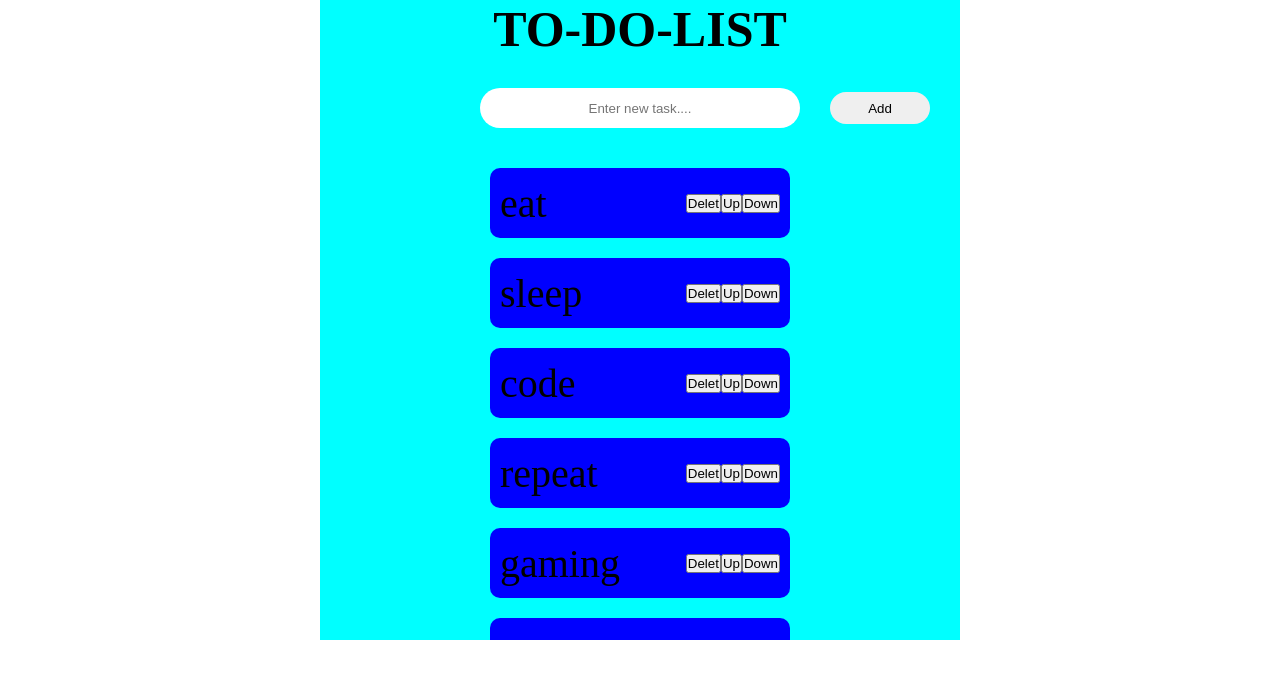
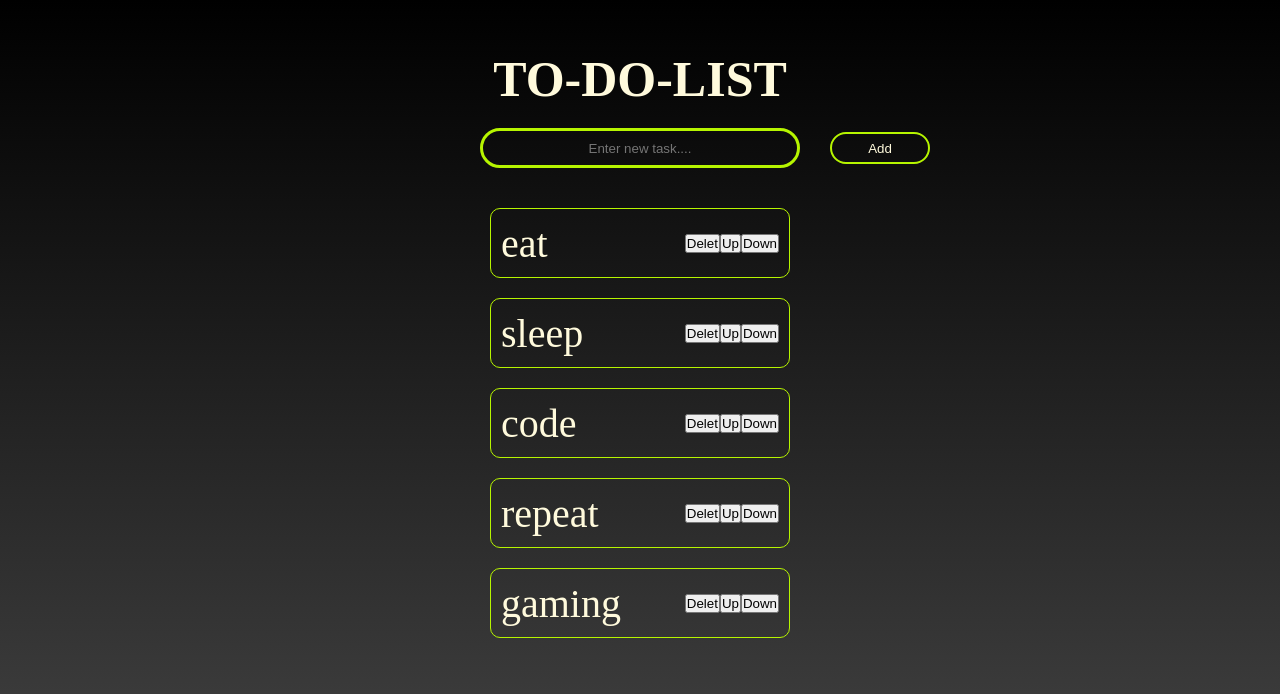
Before and after one commit to mdyasinreza1510/TO-DO-LIST, a React (Vite) app: page / in a window 1280 px wide. Shown: the top 694 px of the page. Built offline with nearby package versions, Linux system fonts and the light colour scheme.

Commit message:
layout and css updated

```diff
--- a/src/Todolist.jsx
+++ b/src/Todolist.jsx
@@ -1,7 +1,7 @@
 import { useState } from 'react'
 function Todolist(){
 
-    const [tasks, setatsk]=useState(["eat","sleep", "code","repeat","gaming",""]);
+    const [tasks, setatsk]=useState(["eat","sleep", "code","repeat","gaming"]);
     const [newtask,setnewtask]=useState("");
 
     function inputchange(event){
--- a/src/index.css
+++ b/src/index.css
@@ -7,20 +7,27 @@ list-style-type:none;
 scrollbar-width: none;
 }
 body{
-  display: flex;
+  background: #000000;
+background: -webkit-linear-gradient(to top, #434343, #000000);
+background: linear-gradient(to top, #434343, #000000);
+
+ display:flex;
   justify-content: center;
-  text-align: center;
+
+  height: 100vh;
 }
 .main-container{
-
-  background-color: aqua;
+  margin-top: 50px;
+ text-align: center;
+  /* background-color: aqua; */
   overflow: hidden;
   width: 80vh;
   height: 80vh;
 
 }
 .heading{
-  margin-bottom: 30px;
+  color:#FFFADC;
+  margin-bottom: 20px;
   font-size: 25px;
   /* background-color: red; */
 }
@@ -33,6 +40,7 @@ body{
   /* background-color: green; */
 }
 input{
+  color: #FFFADC;
   margin-left: 130px;
   text-align: center;
   box-sizing: border-box;
@@ -40,7 +48,8 @@ input{
   height: 100%;
   width: 50%;
   outline: none;
-  border: none;
+  border: 3px solid #B6F500;
+  background-color: transparent;
   border-radius: 20px;
 }
 .adbtn{
@@ -48,7 +57,9 @@ input{
   height: 80%;
   width: 100px;
   border-radius: 20px;
-  border: none;
+  border: 2px solid #B6F500;
+  background: transparent;
+  color: #FFFADC;
 }
 .list-box{
   margin-top: 20px;
@@ -64,6 +75,8 @@ padding-bottom: 20px;
 
 }
 .task-box{
+  border: 1px solid #B6F500;
+  color: #FFFADC;
   box-sizing: border-box;
   padding: 0px 10px 0px 10px;
   gap: 20px;
@@ -72,7 +85,7 @@ padding-bottom: 20px;
   display: flex;
   justify-content:space-between;
   align-items: center;
-  background-color: blue;
+  /* background-color: blue; */
   height: 70px;
   margin-top: 20px;
   border-radius: 10px;
```
